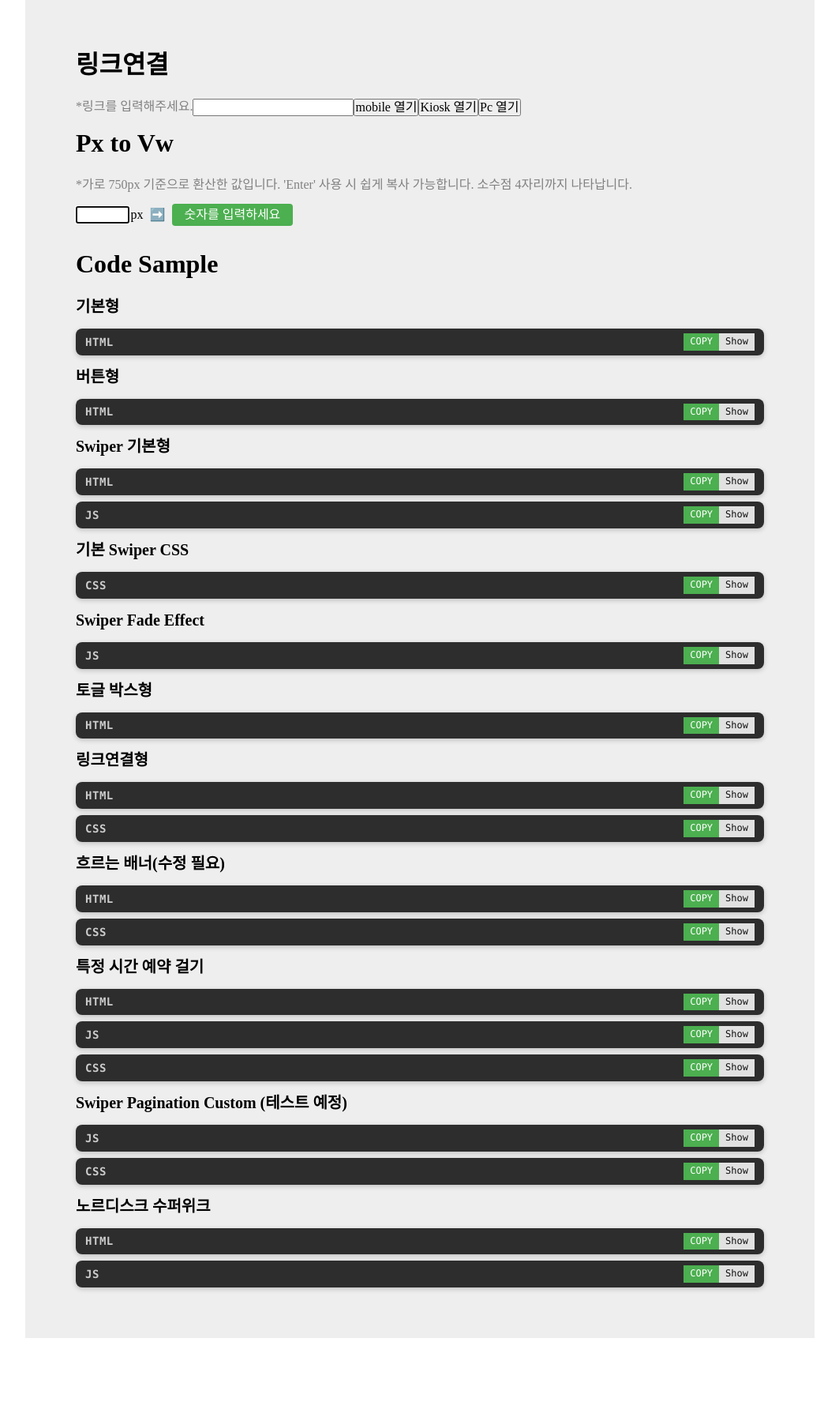
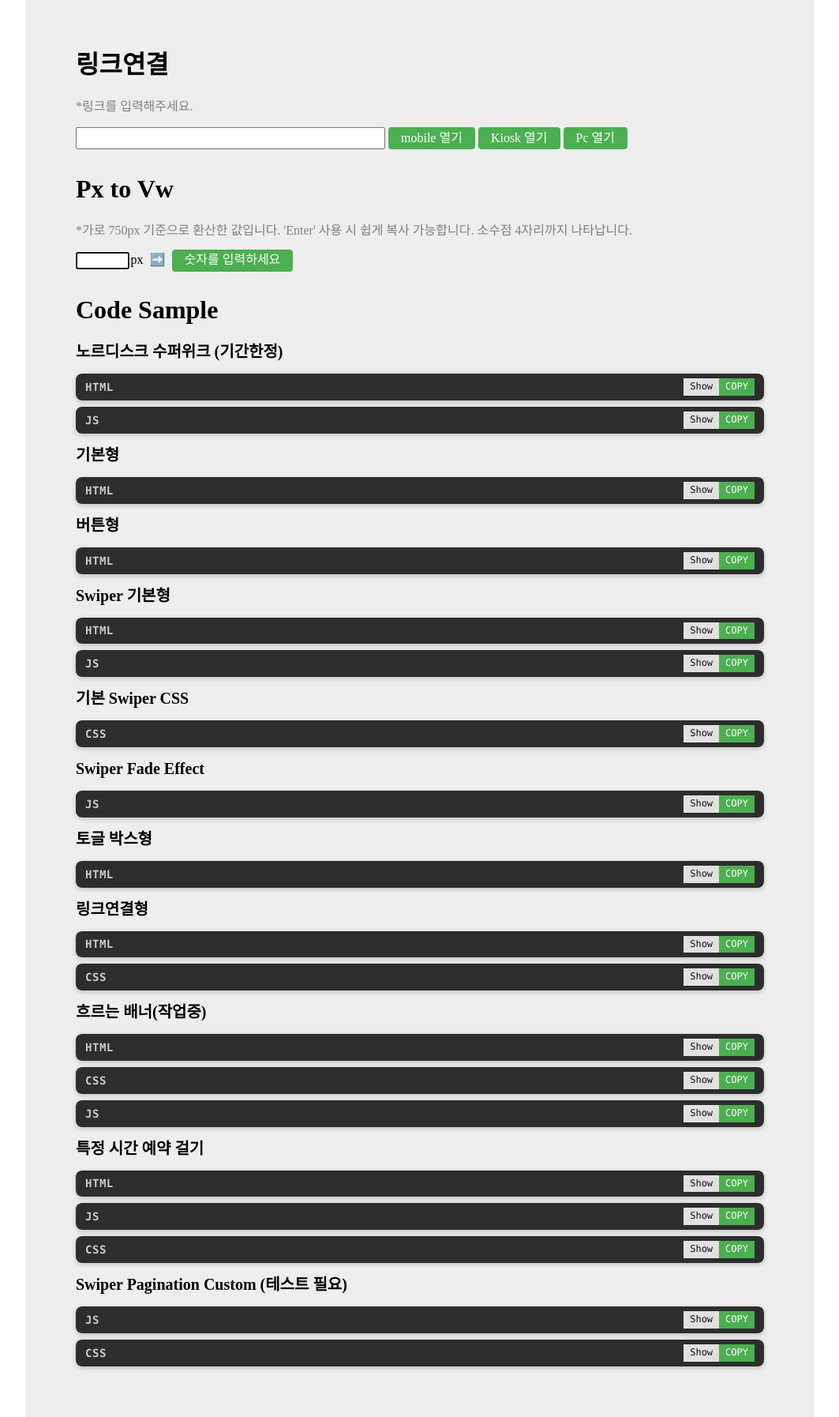
Before and after one commit to sangyeop0529/Px-to-Vw, a React (Vite) app: page / in a window 1280 px wide. Shown: the whole page at 79% size, without its empty margins (108-1171 px from the left). Before the commit the page ends 1694 px from the top, so only its background shows below. Built offline with nearby package versions, Linux system fonts and the light colour scheme.

Commit message:
코드샘플 리스트 정리 및 URL 코드 UI정리

```diff
--- a/src/App.tsx
+++ b/src/App.tsx
@@ -5,29 +5,34 @@ import { codeExamples } from "./codes/codeExamples";
 import TitleSec from "./components/Title";
 import MoveToLink from "./components/MoveToLink";
 
-const allExamples = [...Object.values(codeExamples.Sample)];
+const allExamples = codeExamples.Sample;
 
 function App() {
   return (
     <Container>
       <TitleSec title={"링크연결"} />
       <MoveToLink />
+
       <TitleSec title={"Px to Vw"} />
       <PxToVw />
+
       <TitleSec title={"Code Sample"} />
-      {allExamples.map((example, idx) => (
-        <CodeCopy
-          key={idx}
-          id={idx}
-          title={example.title}
-          type={example.type}
-          code={example.code}
-        />
+      {allExamples.map((group, groupIdx) => (
+        <div key={groupIdx} className="example-group">
+          {group.map((example) => (
+            <CodeCopy
+              key={example.id}
+              id={example.id}
+              title={example.title}
+              type={example.type}
+              code={example.code}
+            />
+          ))}
+        </div>
       ))}
     </Container>
   );
 }
-
 export default App;
 
 const Container = styled.div`
--- a/src/codes/codeExamples.ts
+++ b/src/codes/codeExamples.ts
@@ -1,34 +1,94 @@
 export const codeExamples = {
-  Sample: {
-    "1": {
+  Sample: [
+    [
+      {
+        id: "super-week-1",
+        title: "노르디스크 수퍼위크 (기간한정)",
+        type: "HTML",
+        code: `<div class="img-box">
+  <img src="./images/top_img.jpg" alt="노르디스크 수퍼위크" />
+  <div class="top-banner-swiper">
+    <div class="swiper">
+      <div class="swiper-wrapper">
+        <div class="swiper-slide">
+          <img src="./images/slide/top/1.png" />
+        </div>
+        <div class="swiper-slide">
+          <img src="./images/slide/top/2.png" />
+        </div>
+        <div class="swiper-slide">
+          <img src="./images/slide/top/3.png" />
+        </div>
+        <div class="swiper-slide">
+          <img src="./images/slide/top/1.png" />
+        </div>
+        <div class="swiper-slide">
+          <img src="./images/slide/top/2.png" />
+        </div>
+        <div class="swiper-slide">
+          <img src="./images/slide/top/3.png" />
+        </div>
+      </div>
+    </div>
+  </div>
+</div>`,
+      },
+      {
+        id: "super-week-2",
+        title: "",
+        type: "JS",
+        code: `const collectionSwiper = new Swiper(".top-banner-swiper .swiper", {
+  observer: true,
+  observeParents: true,
+  speed: 1500,
+  loop: true,
+  autoplay: {
+    delay: 1000,
+    disableOnInteraction: false,
+  },
+  spaceBetween: parseInt($(window).width() * 0),
+  centeredSlides: true,
+  slidesPerView: 1.5,
+});`,
+      },
+    ],
+    [
+      {
+        id: "basic-1",
         title: "기본형",
         type: "HTML",
-      code: `<div class="top01">
-  <img src="./images/top01.jpg" alt="입력해주세요." />
+        code: `<div class="">
+  <img src="./images/" alt="입력해주세요." />
 </div>`,
       },
-    "2": {
+    ],
+    [
+      {
+        id: "button-1",
         title: "버튼형",
         type: "HTML",
         code: `<div class="sec01">
-  <img src="./images/sec01_1.jpg" alt="입력해주세요" />
-  <img src="./images/sec01_2.jpg" class="kioskDel" />
-  <a href="#" id="link1" data-order="0" class="link-btn kioskDel">
-    <img src="./images/sec01_3.jpg" />
+  <img src="./images/" alt="입력해주세요" />
+  <img src="./images/.jpg" class="kioskDel" />
+  <a href="#" id="link0" data-order="0" class="link-btn kioskDel">
+    <img src="./images/" />
   </a>
-  <img src="./images/sec01_4.jpg" />
+  <img src="./images/" />
 </div>`,
       },
-    "3": {
+    ],
+    [
+      {
+        id: "swiper-basic-1",
         title: "Swiper 기본형",
         type: "HTML",
-      code: `<div class="tab01 basic">
-  <img src="./images/tab1/tab01_1.jpg" alt="입력해주세요" />
+        code: `<div class="basic">
+  <img src="./images/" alt="입력해주세요" />
   <div class="swiper-mask swiper1">
     <div class="swiper">
       <div class="swiper-wrapper">
         <div class="swiper-slide">
-          <img src="./images/tab1/slide/1/1.png" />
+          <img src="./images/" />
         </div>
       </div>
       <div class="swiper-pagination"></div>
@@ -39,7 +99,8 @@ export const codeExamples = {
   </div>
 </div>`,
       },
-    "4": {
+      {
+        id: "swiper-basic-2",
         title: "",
         type: "JS",
         code: `// swiper 반복문 [S]
@@ -71,7 +132,10 @@ swiperMasks.forEach((mask, index) => {
 });
 // swiper 반복문 [E]`,
       },
-    "5": {
+    ],
+    [
+      {
+        id: "swiper-basic-css-1",
         title: "기본 Swiper CSS",
         type: "CSS",
         code: `/* 만약 position으로 띄울 경우 사용 */
@@ -116,7 +180,10 @@ swiperMasks.forEach((mask, index) => {
   background-color: #ba0c2f;
 }`,
       },
-    "6": {
+    ],
+    [
+      {
+        id: "swiper-fade-effect-1",
         title: "Swiper Fade Effect",
         type: "JS",
         code: `// swiper 반복문 [S]
@@ -147,32 +214,39 @@ swiperMasks.forEach((mask, index) => {
 });
 // swiper 반복문 [E]`,
       },
-    "7": {
+    ],
+    [
+      {
+        id: "toggle-box-1",
         title: "토글 박스형",
         type: "HTML",
-      code: `<div class="sec01">
+        code: `<div class="">
   <div class="toggle-box">
     <div class="toggle-box__btns">
       <img src="./images/toggle_on.jpg" />
       <img src="./images/toggle_off.jpg" />
     </div>
     <div class="toggle-box__con">
-      <img src="./images/sec01.jpg" />
+      <img src="./images/toggle_content.jpg" />
     </div>
   </div>
 </div>`,
       },
-    "8": {
+    ],
+    [
+      {
+        id: "link-connect-1",
         title: "링크연결형",
         type: "HTML",
-      code: `<div class="sec01 img-box">
-  <img src="./images/sec01.jpg" alt="입력해주세요" />
+        code: `<div class="img-box">
+  <img src="./images/" alt="입력해주세요" />
   <span class="goto-link kioskDel">
     <a href="tel:02-123-5678">입력해주세요</a>
   </span>
 </div>`,
       },
-    "9": {
+      {
+        id: "link-connect-2",
         title: "",
         type: "CSS",
         code: `.goto-link a {
@@ -188,46 +262,30 @@ swiperMasks.forEach((mask, index) => {
   bottom: 10%;
 }`,
       },
-    "10": {
-      title: "흐르는 배너(수정 필요)",
+    ],
+    [
+      {
+        id: "flow-banner-1",
+        title: "흐르는 배너(작업중)",
         type: "HTML",
-      code: `<div class="flowContainer">
-  <ul class="flowBanner">
-    <!-- 동일 이미지 2개 이상 사용해야 연속된 애니메이션 효과 -->
-    <li><img src="./" alt="" /></li>
-    <li><img src="./" alt="" /></li>
-  </ul>
-</div>`,
+        code: ``,
       },
-    "11": {
+      {
+        id: "flow-banner-2",
         title: "",
         type: "CSS",
-      code: `.flowContainer {
-  position: relative;
-}
-.flowBanner {
-  display: flex;
-  width: max-content;
-  animation: flowR 10s linear infinite;
-  /* gap: 20px; */
-}
-.flowBanner li {
-  flex: 0 0 auto;
-}
-.flowBanner img {
-  /* 이미지의 가로값 계산 */
-  max-width: clamp(810px, 216vw, 1620px);
-}
-@keyframes flowR {
-  from { transform: translateX(0); }
-  to { transform: translateX(-50%); }
-}
-/* @keyframes flowL {
-  from { transform: translateX(-50%); }
-  to { transform: translateX(0%); }
-} */`,
+        code: ``,
       },
-    "12": {
+      {
+        id: "flow-banner-3",
+        title: "",
+        type: "JS",
+        code: ``,
+      },
+    ],
+    [
+      {
+        id: "reserved-time-1",
         title: "특정 시간 예약 걸기",
         type: "HTML",
         code: `<div data-time="202512250000" class="schedule">
@@ -239,7 +297,8 @@ swiperMasks.forEach((mask, index) => {
   </div>
 </div>`,
       },
-    "13": {
+      {
+        id: "reserved-time-2",
         title: "",
         type: "JS",
         code: `// ! 예약 시간 걸기 [S]
@@ -304,14 +363,18 @@ const intervalId = setInterval(checkSchedules, 1000);
 checkSchedules();
 // ! 예약 시간 걸기 [E]`,
       },
-    "14": {
+      {
+        id: "reserved-time-3",
         title: "",
         type: "CSS",
         code: `.open {display: block;}
 .delete {display: none;}`,
       },
-    "15": {
-      title: "Swiper Pagination Custom (테스트 예정)",
+    ],
+    [
+      {
+        id: "pagination-custom-1",
+        title: "Swiper Pagination Custom (테스트 필요)",
         type: "JS",
         code: `pagination: {
   el: \`.basic .swiper\${index} .swiper-pagination\`,
@@ -331,7 +394,8 @@ checkSchedules();
   },
 },`,
       },
-    "16": {
+      {
+        id: "pagination-custom-2",
         title: "",
         type: "CSS",
         code: `.swiper-pagination-current {
@@ -347,61 +411,16 @@ checkSchedules();
   font-weight: 500;
 }`,
       },
-    "17": {
-      title: "노르디스크 수퍼위크",
-      type: "HTML",
-      code: `<div class="img-box">
-<img src="./images/top_img.jpg" alt="노르디스크 수퍼위크" />
-<!-- auto-swiper -->
-<div class="top-banner-swiper">
-  <div class="swiper">
-    <div class="swiper-wrapper">
-      <div class="swiper-slide">
-        <img src="./images/slide/top/1.png" />
-      </div>
-      <div class="swiper-slide">
-        <img src="./images/slide/top/2.png" />
-      </div>
-      <div class="swiper-slide">
-        <img src="./images/slide/top/3.png" />
-      </div>
-      <div class="swiper-slide">
-        <img src="./images/slide/top/1.png" />
-      </div>
-      <div class="swiper-slide">
-        <img src="./images/slide/top/2.png" />
-      </div>
-      <div class="swiper-slide">
-        <img src="./images/slide/top/3.png" />
-      </div>
-    </div>
-  </div>
-</div>
-</div>`,
-    },
-    "18": {
-      title: "",
-      type: "JS",
-      code: `const collectionSwiper = new Swiper(".top-banner-swiper .swiper", {
-  observer: true,
-  observeParents: true,
-  speed: 1500,
-  loop: true,
-  autoplay: {
-    delay: 1000,
-    disableOnInteraction: false,
-  },
-  spaceBetween: parseInt($(window).width() * 0),
-  centeredSlides: true,
-  slidesPerView: 1.5,
-});`,
-    },
-    /* 기본 형식
-    "": {
+    ],
+    /*
+    [
+      {
+        id: "",
         title: "",
         type: "",
         code: ``,
       },
+    ],
     */
-  },
+  ],
 } as const;
--- a/src/components/CodeCopy.tsx
+++ b/src/components/CodeCopy.tsx
@@ -5,7 +5,7 @@ import styled from "styled-components";
 import { ToastContainer, toast } from "react-toastify";
 
 type CodeCopyProps = {
-  id: number;
+  id: string;
   title: string;
   type: string;
   code: string;
@@ -62,8 +62,8 @@ const CodeCopy = ({ id, title, type, code }: CodeCopyProps) => {
         <div onClick={onHideBtn} className="code-header">
           <h3>{type}</h3>
           <div className="btn-group">
+            <HideBtn onClick={onHideBtn}>{isOpen ? "Hide" : "Show"}</HideBtn>
             <CopyBtn onClick={onClickBtn}>COPY</CopyBtn>
-            <HideBtn onClick={onHideBtn}>{isOpen ? "Hide" : "Show"}</HideBtn>
           </div>
         </div>
         {isOpen && (
--- a/src/components/MoveToLink.tsx
+++ b/src/components/MoveToLink.tsx
@@ -7,16 +7,15 @@ const MoveToLink = () => {
     setInput(e.target.value);
   };
 
-  const onClickMoveMob = () => {
-    if (!input.trim()) return;
+  function buildBaseUrl(input: string): URL | null {
+    if (!input.trim()) return null;
 
     let baseUrl = new URL(input);
 
     // gate → detail 변환 로직
     if (baseUrl.pathname.startsWith("/shpgnews/gate/")) {
-      // 경로에서 뉴스 ID 추출
       const parts = baseUrl.pathname.split("/");
-      const newsId = parts[3]; // SNM00000000000473954 이런 값
+      const newsId = parts[3]; // SNM00000000000473954
 
       // detail URL로 재구성
       baseUrl = new URL("https://m.lotteshopping.com/shpgnews/shpgnewsDetail");
@@ -29,82 +28,79 @@ const MoveToLink = () => {
       });
     }
 
-    // 1. 기본 URL
-    window.open(baseUrl.toString(), "_blank");
-  };
-  const onClickMoveKiosk = () => {
-    if (!input.trim()) return;
+    return baseUrl;
+  }
 
-    let baseUrl = new URL(input);
+  function moveUrl(input: string, modifier?: (url: URL) => void) {
+    const baseUrl = buildBaseUrl(input);
+    if (!baseUrl) return;
 
-    // gate → detail 변환 로직
-    if (baseUrl.pathname.startsWith("/shpgnews/gate/")) {
-      // 경로에서 뉴스 ID 추출
-      const parts = baseUrl.pathname.split("/");
-      const newsId = parts[3]; // SNM00000000000473954 이런 값
+    const finalUrl = new URL(baseUrl.toString());
+    if (modifier) modifier(finalUrl);
 
-      // detail URL로 재구성
-      baseUrl = new URL("https://m.lotteshopping.com/shpgnews/shpgnewsDetail");
-      baseUrl.searchParams.set("shpgNewsNo", newsId);
+    window.open(finalUrl.toString(), "_blank");
+  }
 
-      // 기존 utm 파라미터 유지
-      const originalParams = new URL(input).searchParams;
-      originalParams.forEach((value, key) => {
-        baseUrl.searchParams.set(key, value);
-      });
-    }
-
-    // 2. ch=k 추가 버전
-    const kioskMode = new URL(baseUrl.toString());
-    kioskMode.searchParams.set("ch", "k");
-    window.open(kioskMode.toString(), "_blank");
-  };
-  const onClickMovePc = () => {
-    if (!input.trim()) return;
-
-    let baseUrl = new URL(input);
-
-    // gate → detail 변환 로직
-    if (baseUrl.pathname.startsWith("/shpgnews/gate/")) {
-      // 경로에서 뉴스 ID 추출
-      const parts = baseUrl.pathname.split("/");
-      const newsId = parts[3]; // SNM00000000000473954 이런 값
-
-      // detail URL로 재구성
-      baseUrl = new URL("https://m.lotteshopping.com/shpgnews/shpgnewsDetail");
-      baseUrl.searchParams.set("shpgNewsNo", newsId);
-
-      // 기존 utm 파라미터 유지
-      const originalParams = new URL(input).searchParams;
-      originalParams.forEach((value, key) => {
-        baseUrl.searchParams.set(key, value);
-      });
-    }
-
-    // 3. www 버전
-    const pcMode = new URL(baseUrl.toString());
-    pcMode.hostname = pcMode.hostname.replace(/^m\./, "www.");
-    window.open(pcMode.toString(), "_blank");
-  };
+  const onClickMoveMob = () => moveUrl(input); // 기본
+  const onClickMoveKiosk = () =>
+    moveUrl(input, (url) => url.searchParams.set("ch", "k")); // kiosk
+  const onClickMovePc = () =>
+    moveUrl(
+      input,
+      (url) => (url.hostname = url.hostname.replace(/^m\./, "www."))
+    ); // pc
 
   return (
-    <>
+    <Wrapper>
       <Caution>
         <span>*</span>링크를 입력해주세요.
-        <input value={input} onChange={onchangeInput} type="text" />
-        <button onClick={onClickMoveMob}>mobile 열기</button>
-        <button onClick={onClickMoveKiosk}>Kiosk 열기</button>
-        <button onClick={onClickMovePc}>Pc 열기</button>
       </Caution>
-    </>
+      <FlexBox>
+        <UrlInput
+          value={input}
+          onChange={onchangeInput}
+          type="text"
+          size={40}
+        />
+        <FlexBox>
+          <Button onClick={onClickMoveMob}>mobile 열기</Button>
+          <Button onClick={onClickMoveKiosk}>Kiosk 열기</Button>
+          <Button onClick={onClickMovePc}>Pc 열기</Button>
+        </FlexBox>
+      </FlexBox>
+    </Wrapper>
   );
 };
 
 export default MoveToLink;
-
+const Wrapper = styled.div`
+  margin-bottom: 2rem;
+`;
 const Caution = styled.p`
   display: flex;
   color: #818181;
   margin-bottom: 1rem;
   line-height: 1.25;
 `;
+const UrlInput = styled.input`
+  padding-left: 0.5rem;
+  height: 100%;
+`;
+const FlexBox = styled.div`
+  display: flex;
+  align-items: center;
+  gap: 4px;
+  height: 28px;
+`;
+const Button = styled.button`
+  display: flex;
+  justify-content: center;
+  align-items: center;
+  padding: 0.875rem 1rem;
+  background-color: #4caf50;
+  color: #fff;
+  border: none;
+  height: 100%;
+  border-radius: 4px;
+  cursor: pointer;
+`;
```
Lines whose indentation alone changed are shown as unchanged.
